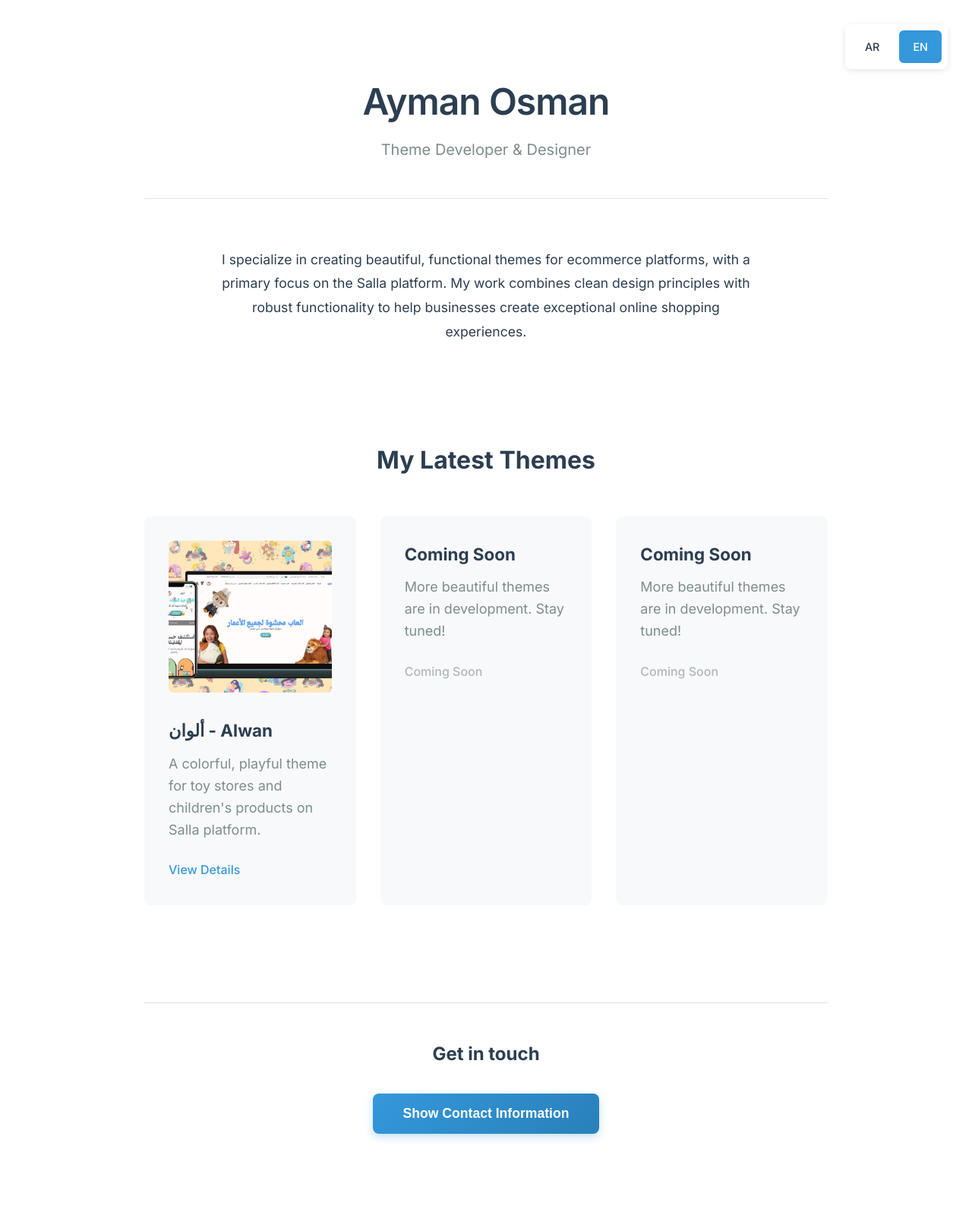
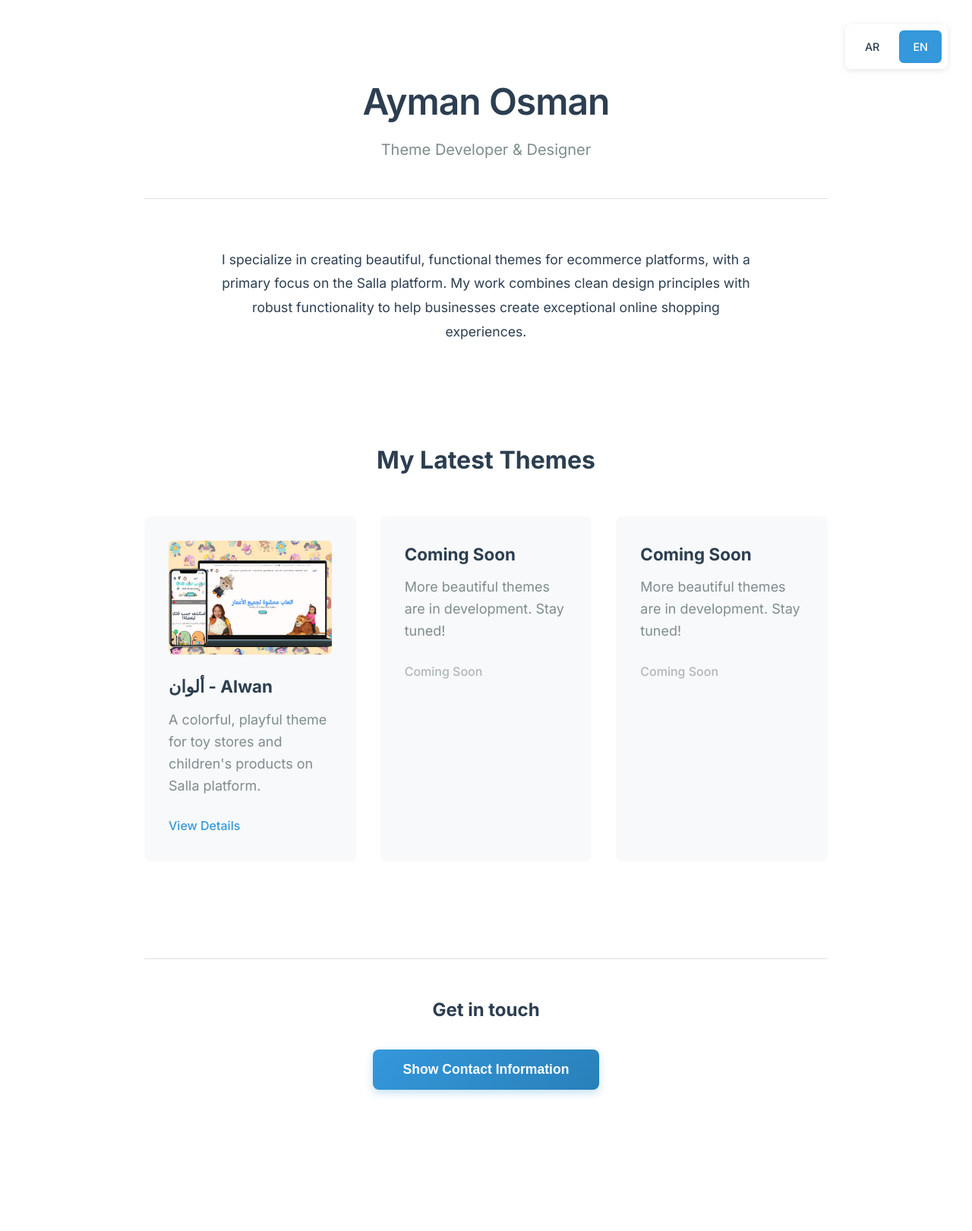
Before and after one commit to aymanc-137/aymanc-137.github.io, a Jekyll site: the page built from index.html, in a window 1280 px wide. Shown: the whole page at 76% size. Built offline with Jekyll 4.4.1, drawn with Linux system fonts in a browser that asks for light colours; after the commit the page ends 1563 px from its top, so only the background shows below that.

Commit message:
Reduce theme thumbnail size for better proportions
- Changed thumbnail height from 200px to 150px
- Reduced bottom margin from 1.5rem to 1rem
- Improves card layout and visual balance

🤖 Generated with [Claude Code](https://claude.com/claude-code)

Co-Authored-By: Claude <noreply@anthropic.com>

```diff
--- a/assets/css/style.css
+++ b/assets/css/style.css
@@ -153,10 +153,10 @@ main {
 
 .theme-thumbnail {
   width: 100%;
-  height: 200px;
+  height: 150px;
   object-fit: cover;
   border-radius: 6px;
-  margin-bottom: 1.5rem;
+  margin-bottom: 1rem;
 }
 
 .theme-card h3 {
```
